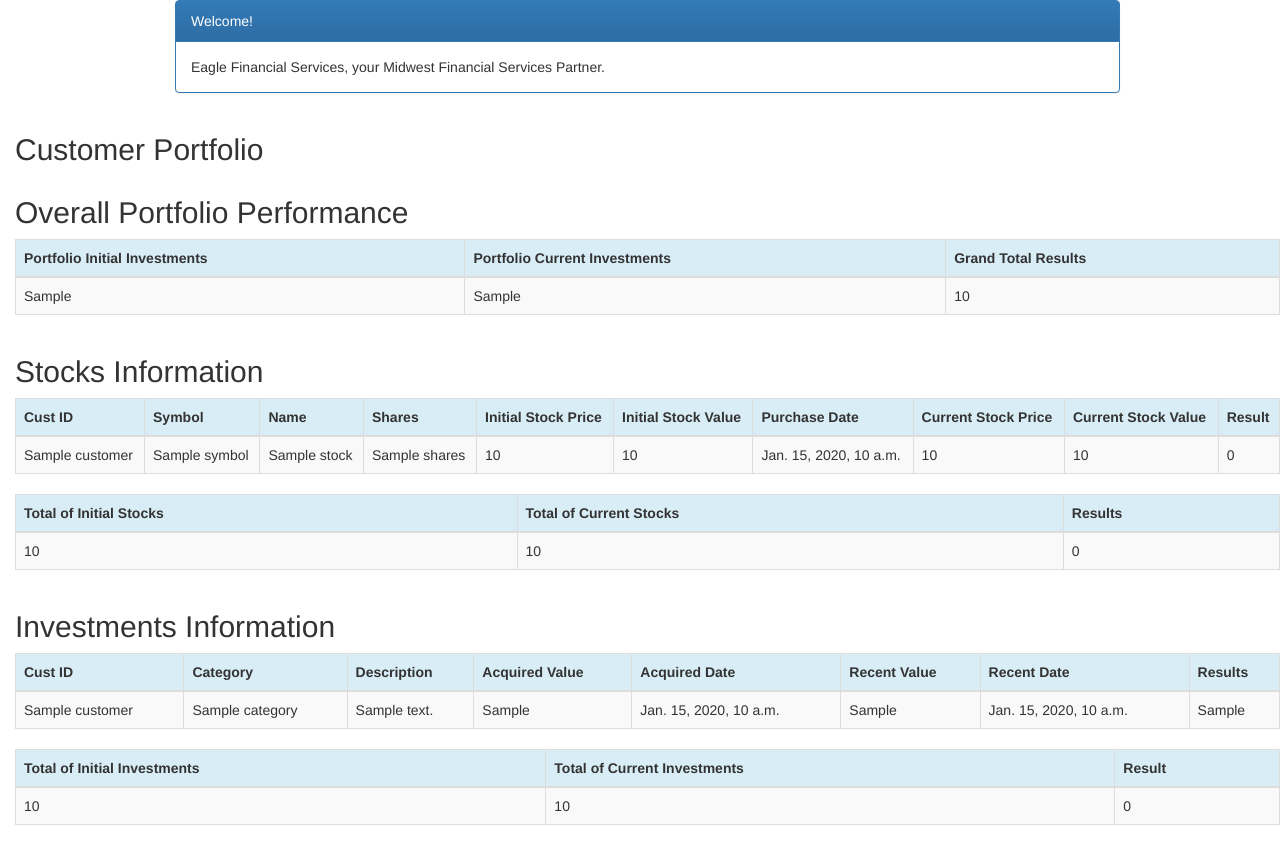
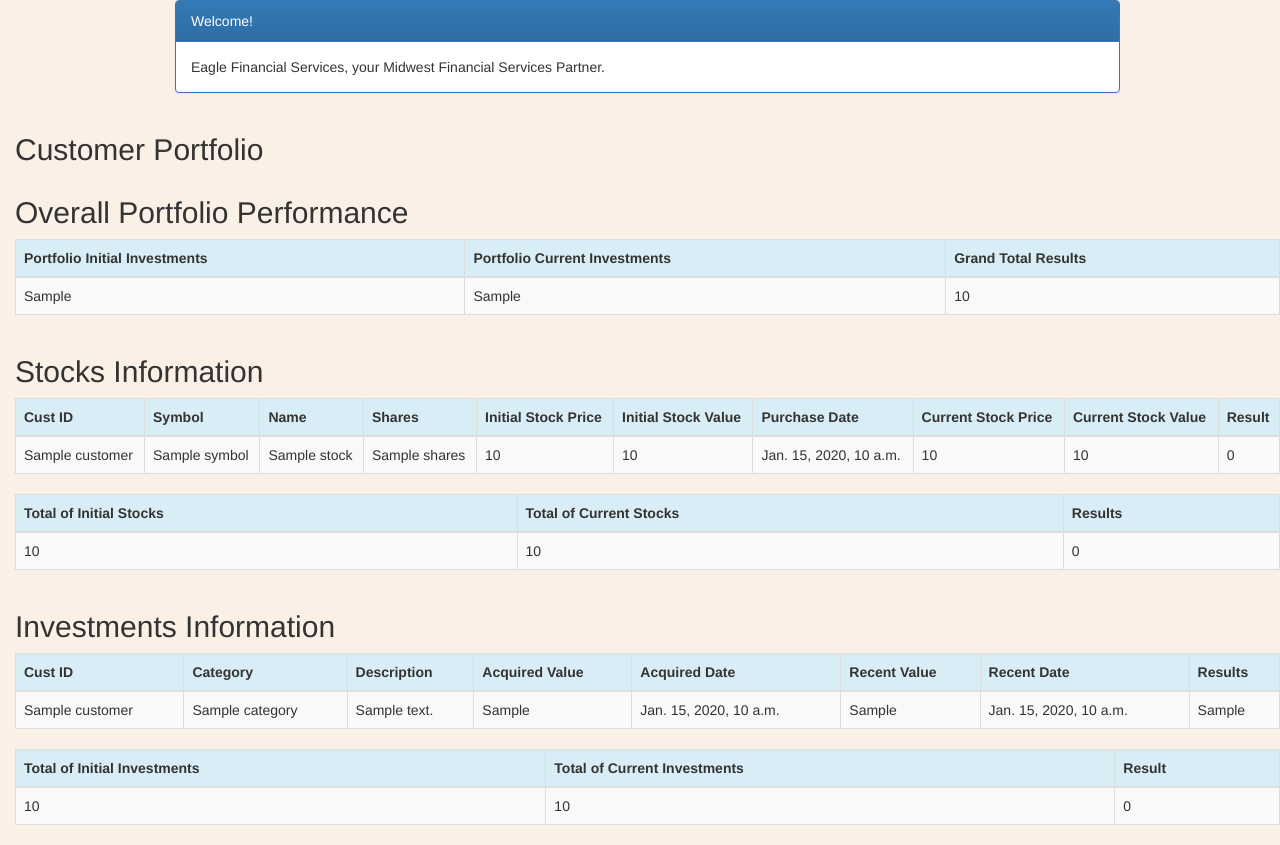
Before and after one commit to Vaishnavi-93/MDC2, a Django app: template portfolio/templates/portfolio/portfolio.html in a window 1280 px wide. Run offline with Django 3.2, Linux system fonts and the light colour scheme; the template is opened without the code that fills it: most values are stand-ins (such as "Sample title", 1, 10 or a date in 2020); some libraries are stand-ins or nearby versions.

Commit message:
added bg color

```diff
--- a/portfolio/static/css/portfolio.css
+++ b/portfolio/static/css/portfolio.css
@@ -7,3 +7,6 @@
     color: #FCA205;
     font-family: 'cursive';
 }
+.test {
+	 background-color: #FAF0E6;
+}
--- a/portfolio/templates/portfolio/portfolio.html
+++ b/portfolio/templates/portfolio/portfolio.html
@@ -4,20 +4,20 @@
 <link rel="stylesheet" href="//maxcdn.bootstrapcdn.com/bootstrap/3.2.0/css/bootstrap.min.css">
 <link rel="stylesheet" href="//maxcdn.bootstrapcdn.com/bootstrap/3.2.0/css/bootstrap-theme.min.css">
 <link href="//fonts.googleapis.com/css?family=Lobster&subset=latin,latin-ext" rel="stylesheet" type="text/css">
-
 <html lang="en">
 <head>
-    <link rel="stylesheet" href="{% static 'css/portfolio.css' %}">
+    <link rel="stylesheet" href="{% static 'css/portfolio.css' %}" type="text/css">
     <meta charset="UTF-8">
     <title>Eagle Financial Services</title>
 </head>
-<body>
+
+<body class="test">
 <div class="container">
     <div class="row">
         <div class="col-md-10 col-md-offset-1">
             <div class="panel panel-primary">
                 <div class="panel-heading">Welcome!</div>
-                <div class="panel-body">
+                <div class="panel-body" >
                     Eagle Financial Services, your Midwest Financial Services Partner.
                 </div>
             </div>
@@ -173,3 +173,5 @@
         </tbody>
     </table>
 </div>
+</body>
+</html>
```
